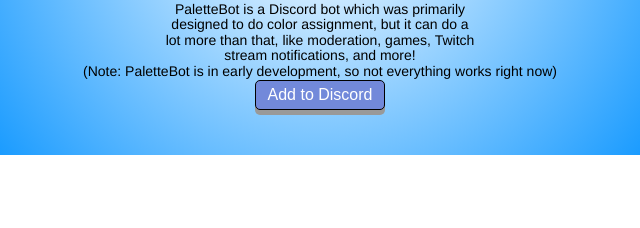
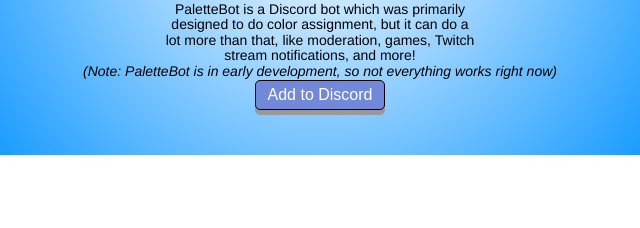
Before and after one commit to FairPlay137/PaletteBot-Webpage, a plain HTML site: page index.html in a window 1280 px wide. Shown: the part 396-624 px from the top of the page, 320-960 px from the left. Drawn offline with Linux system fonts and the light colour scheme.

Commit message:
Small description revision

```diff
--- a/index.html
+++ b/index.html
@@ -167,7 +167,7 @@ img.brusha {
                 <p>designed to do color assignment, but it can do a</p>
                 <p>lot more than that, like moderation, games, Twitch</p>
                 <p>stream notifications, and more!</p>
-                <p>(Note: PaletteBot is in early development, so not everything works right now)</p>
+                <p><i>(Note: PaletteBot is in early development, so not everything works right now)</i></p>
             </div>
             <button class="addToDiscordButton" onclick="openNewTab('https://discordapp.com/api/oauth2/authorize?client_id=385963697631395840&permissions=8&scope=bot');">Add to Discord</button>
         </div>
```
